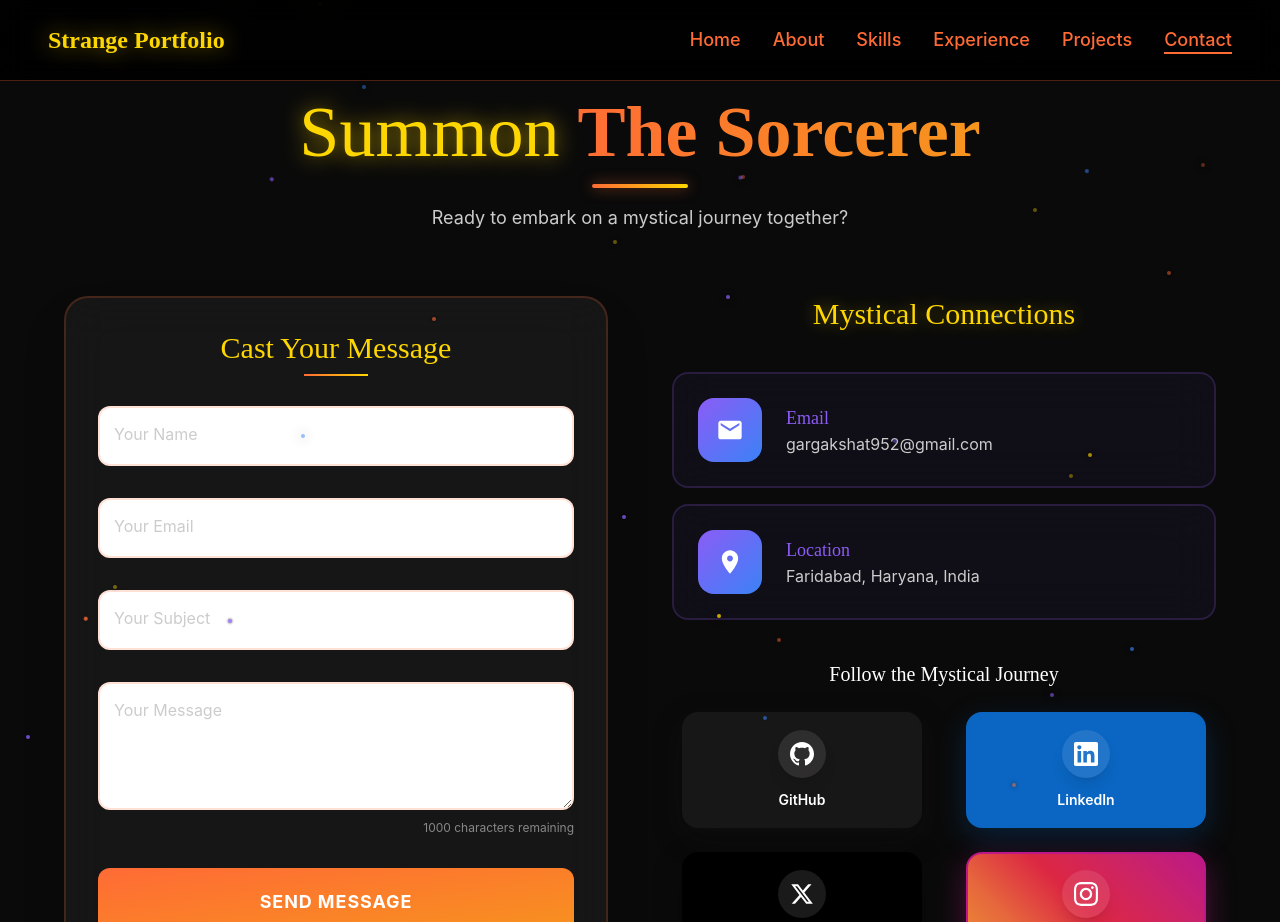
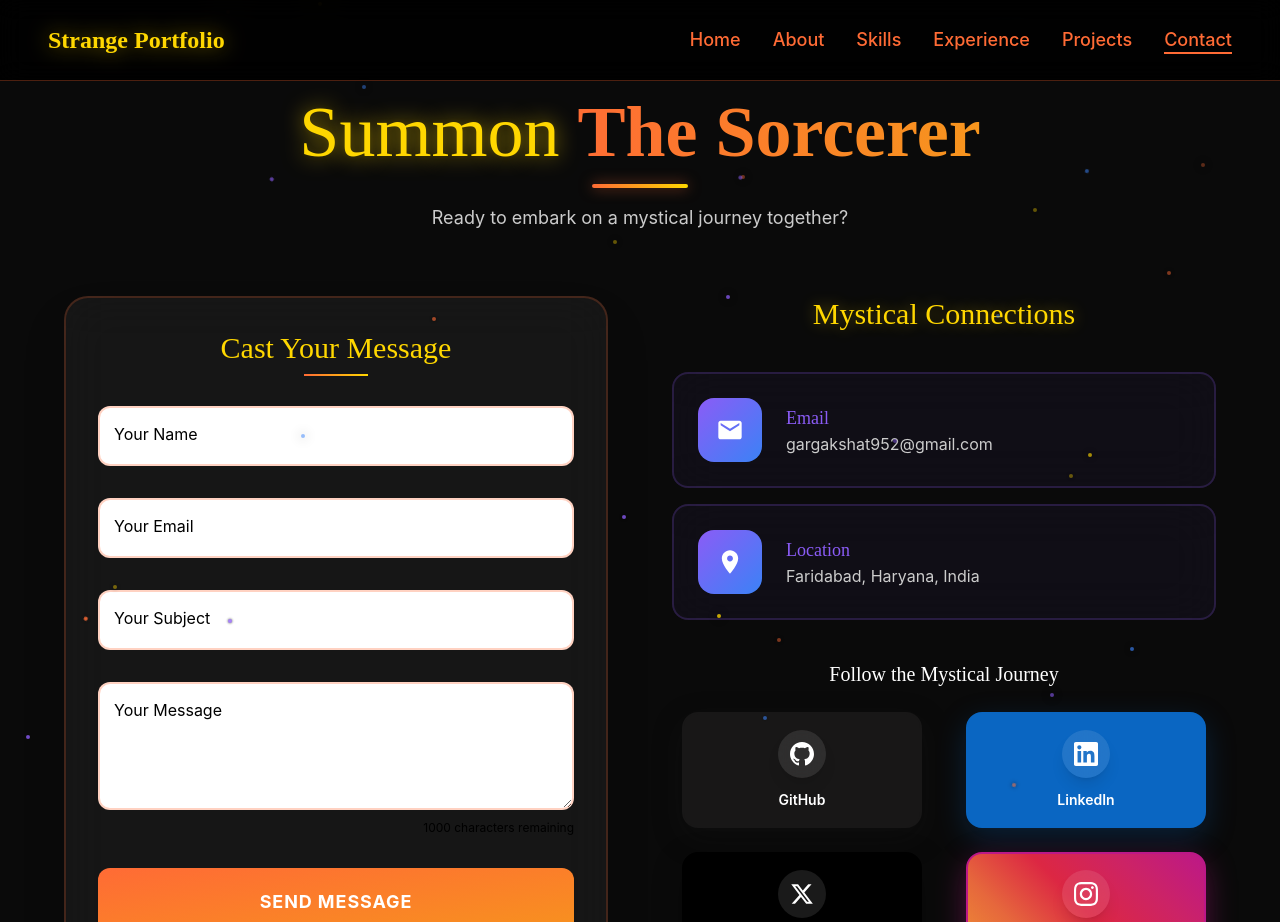
Before and after one commit to AkshatGarg952/My-Portfolio, a React (Vite) app: page /contact in a window 1280 px wide. Shown: the top 922 px of the page. Built offline with nearby package versions, Linux system fonts and the light colour scheme.

Commit message:
Updtaed the contact section

```diff
--- a/package.json
+++ b/package.json
@@ -11,6 +11,7 @@
   },
   "dependencies": {
     "@supabase/supabase-js": "^2.57.4",
+    "emailjs-com": "^3.2.0",
     "lucide-react": "^0.344.0",
     "react": "^18.3.1",
     "react-dom": "^18.3.1",
--- a/src/components/Form.jsx
+++ b/src/components/Form.jsx
@@ -1,7 +1,14 @@
-// src/components/Form.jsx
+
 import React from 'react';
 
-export default function Form({ formData, setFormData, errors, isSubmitting, handleSubmit, characterCount }) {
+export default function Form({
+  formData,
+  setFormData,
+  errors,
+  isSubmitting,
+  handleSubmit,
+  characterCount,
+}) {
   return (
     <form onSubmit={handleSubmit} className="space-y-8">
       {['name', 'email', 'subject'].map((field) => (
@@ -9,47 +16,113 @@ export default function Form({ formData, setFormData, errors, isSubmitting, hand
           <input
             type={field === 'email' ? 'email' : 'text'}
             value={formData[field]}
-            onChange={(e) => setFormData({ ...formData, [field]: e.target.value })}
-            className={`w-full p-4 bg-white/3 backdrop-blur-xl border-2 ${
-              errors[field] ? 'border-red-500' : 'border-primary/20'
-            } rounded-xl text-white placeholder-transparent focus:outline-none focus:border-primary focus:bg-primary/8 focus:shadow-[0_0_25px_rgba(255,107,53,0.4)] transition-all peer`}
+            onChange={(e) =>
+              setFormData({ ...formData, [field]: e.target.value })
+            }
+            className={`w-full p-4 bg-white backdrop-blur-xl border-2 ${
+              errors[field] ? 'border-red-500' : 'border-primary/30'
+            } rounded-xl text-black caret-black placeholder-transparent
+            focus:outline-none focus:border-primary
+            focus:shadow-[0_0_25px_rgba(255,107,53,0.35)]
+            transition-all peer`}
             placeholder=" "
             required
           />
-          <label className="absolute left-4 top-4 text-text-gray pointer-events-none transition-all peer-focus:top-[-0.6rem] peer-focus:left-3 peer-focus:text-xs peer-focus:text-primary peer-focus:bg-black/90 peer-focus:px-2 peer-focus:font-semibold peer-focus:uppercase peer-focus:tracking-wider peer-[:not(:placeholder-shown)]:top-[-0.6rem] peer-[:not(:placeholder-shown)]:left-3 peer-[:not(:placeholder-shown)]:text-xs peer-[:not(:placeholder-shown)]:text-primary peer-[:not(:placeholder-shown)]:bg-black/90 peer-[:not(:placeholder-shown)]:px-2 peer-[:not(:placeholder-shown)]:font-semibold peer-[:not(:placeholder-shown)]:uppercase peer-[:not(:placeholder-shown)]:tracking-wider">
+
+          <label
+            className="absolute left-4 top-4 text-gray-500 pointer-events-none transition-all
+            peer-focus:top-[-0.6rem] peer-focus:left-3 peer-focus:text-xs
+            peer-focus:text-primary peer-focus:bg-white peer-focus:px-2
+            peer-focus:font-semibold peer-focus:uppercase peer-focus:tracking-wider
+            peer-[:not(:placeholder-shown)]:top-[-0.6rem]
+            peer-[:not(:placeholder-shown)]:left-3
+            peer-[:not(:placeholder-shown)]:text-xs
+            peer-[:not(:placeholder-shown)]:text-primary
+            peer-[:not(:placeholder-shown)]:bg-white
+            peer-[:not(:placeholder-shown)]:px-2
+            peer-[:not(:placeholder-shown)]:font-semibold
+            peer-[:not(:placeholder-shown)]:uppercase
+            peer-[:not(:placeholder-shown)]:tracking-wider"
+          >
             Your {field.charAt(0).toUpperCase() + field.slice(1)}
           </label>
-          {errors[field] && <p className="text-red-400 text-sm mt-1">{errors[field]}</p>}
+
+          {errors[field] && (
+            <p className="text-red-500 text-sm mt-1">{errors[field]}</p>
+          )}
         </div>
       ))}
 
+      {/* Message */}
       <div className="relative">
         <textarea
           value={formData.message}
-          onChange={(e) => setFormData({ ...formData, message: e.target.value.slice(0, 1000) })}
-          className={`w-full p-4 bg-white/3 backdrop-blur-xl border-2 ${
-            errors.message ? 'border-red-500' : 'border-primary/20'
-          } rounded-xl text-white placeholder-transparent focus:outline-none focus:border-primary focus:bg-primary/8 focus:shadow-[0_0_25px_rgba(255,107,53,0.4)] transition-all peer min-h-32 resize-vertical`}
+          onChange={(e) =>
+            setFormData({
+              ...formData,
+              message: e.target.value.slice(0, 1000),
+            })
+          }
+          className={`w-full p-4 bg-white backdrop-blur-xl border-2 ${
+            errors.message ? 'border-red-500' : 'border-primary/30'
+          } rounded-xl text-black caret-black placeholder-transparent
+          focus:outline-none focus:border-primary
+          focus:shadow-[0_0_25px_rgba(255,107,53,0.35)]
+          transition-all peer min-h-32 resize-vertical`}
           placeholder=" "
           maxLength={1000}
           required
         />
-        <label className="absolute left-4 top-4 text-text-gray pointer-events-none transition-all peer-focus:top-[-0.6rem] peer-focus:left-3 peer-focus:text-xs peer-focus:text-primary peer-focus:bg-black/90 peer-focus:px-2 peer-focus:font-semibold peer-focus:uppercase peer-focus:tracking-wider peer-[:not(:placeholder-shown)]:top-[-0.6rem] peer-[:not(:placeholder-shown)]:left-3 peer-[:not(:placeholder-shown)]:text-xs peer-[:not(:placeholder-shown)]:text-primary peer-[:not(:placeholder-shown)]:bg-black/90 peer-[:not(:placeholder-shown)]:px-2 peer-[:not(:placeholder-shown)]:font-semibold peer-[:not(:placeholder-shown)]:uppercase peer-[:not(:placeholder-shown)]:tracking-wider">
+
+        <label
+          className="absolute left-4 top-4 text-gray-500 pointer-events-none transition-all
+          peer-focus:top-[-0.6rem] peer-focus:left-3 peer-focus:text-xs
+          peer-focus:text-primary peer-focus:bg-white peer-focus:px-2
+          peer-focus:font-semibold peer-focus:uppercase peer-focus:tracking-wider
+          peer-[:not(:placeholder-shown)]:top-[-0.6rem]
+          peer-[:not(:placeholder-shown)]:left-3
+          peer-[:not(:placeholder-shown)]:text-xs
+          peer-[:not(:placeholder-shown)]:text-primary
+          peer-[:not(:placeholder-shown)]:bg-white
+          peer-[:not(:placeholder-shown)]:px-2
+          peer-[:not(:placeholder-shown)]:font-semibold
+          peer-[:not(:placeholder-shown)]:uppercase
+          peer-[:not(:placeholder-shown)]:tracking-wider"
+        >
           Your Message
         </label>
-        <div className={`text-right text-xs mt-1 ${characterCount < 50 ? 'text-red-400' : characterCount < 100 ? 'text-yellow-500' : 'text-text-muted'}`}>
+
+        <div
+          className={`text-right text-xs mt-1 ${
+            characterCount < 50
+              ? 'text-red-500'
+              : characterCount < 100
+              ? 'text-yellow-600'
+              : 'text-gray-500'
+          }`}
+        >
           {characterCount} characters remaining
         </div>
-        {errors.message && <p className="text-red-400 text-sm mt-1">{errors.message}</p>}
+
+        {errors.message && (
+          <p className="text-red-500 text-sm mt-1">{errors.message}</p>
+        )}
       </div>
 
+      {/* Submit */}
       <button
         type="submit"
         disabled={isSubmitting}
-        className="w-full py-5 bg-gradient-to-br from-primary to-secondary rounded-xl text-white font-bold text-lg uppercase tracking-wider relative overflow-hidden transition-all hover:translate-y-[-3px] hover:shadow-[0_10px_40px_rgba(255,107,53,0.6)] disabled:opacity-70 disabled:cursor-not-allowed"
+        className="w-full py-5 bg-gradient-to-br from-primary to-secondary
+        rounded-xl text-white font-bold text-lg uppercase tracking-wider
+        relative overflow-hidden transition-all hover:translate-y-[-3px]
+        hover:shadow-[0_10px_40px_rgba(255,107,53,0.6)]
+        disabled:opacity-70 disabled:cursor-not-allowed"
       >
         <span>{isSubmitting ? 'Sending...' : 'Send Message'}</span>
-        {isSubmitting && <div className="inline-block w-5 h-5 border-2 border-transparent border-t-white rounded-full animate-spin ml-2"></div>}
+        {isSubmitting && (
+          <div className="inline-block w-5 h-5 border-2 border-transparent border-t-white rounded-full animate-spin ml-2" />
+        )}
         <div className="absolute inset-0 bg-white/30 transform -translate-x-full transition-transform hover:translate-x-full duration-500"></div>
       </button>
     </form>
--- a/src/pages/Contact.jsx
+++ b/src/pages/Contact.jsx
@@ -4,6 +4,7 @@ import Form from '../components/Form';
 import ContactInfo from '../components/ContactInfo';
 import SuccessModal from '../components/SuccessModal';
 import Navbar from '../components/Navbar';
+import emailjs from 'emailjs-com';
 
 export default function ContactPage() {
   const [formData, setFormData] = useState({ name: '', email: '', subject: '', message: '' });
@@ -59,16 +60,34 @@ export default function ContactPage() {
     return Object.keys(newErrors).length === 0;
   };
 
-  const handleSubmit = (e) => {
+
+  const handleSubmit = async (e) => {
   e.preventDefault();
   if (!validate()) return;
+
   setIsSubmitting(true);
-    setTimeout(() => {
+
+  try {
+    await emailjs.send(
+      'service_aq08eu7',
+      'template_gdja99p',
+      {
+        name: formData.name,
+        email: formData.email,
+        subject: formData.subject,
+        message: formData.message,
+      },
+      'hXP0shevj76dhxcVD'
+    );
+
     setFormData({ name: '', email: '', subject: '', message: '' });
-      setIsSubmitting(false);
     setShowSuccess(true);
     createConfetti();
-    }, 2000);
+  } catch (err) {
+    alert('Failed to send message');
+  } finally {
+    setIsSubmitting(false);
+  }
 };
 
   const createConfetti = () => {
```
Also changed, not shown: 1 other file (tests, documents, lock files or other folders). Lines whose indentation alone changed are shown as unchanged.
